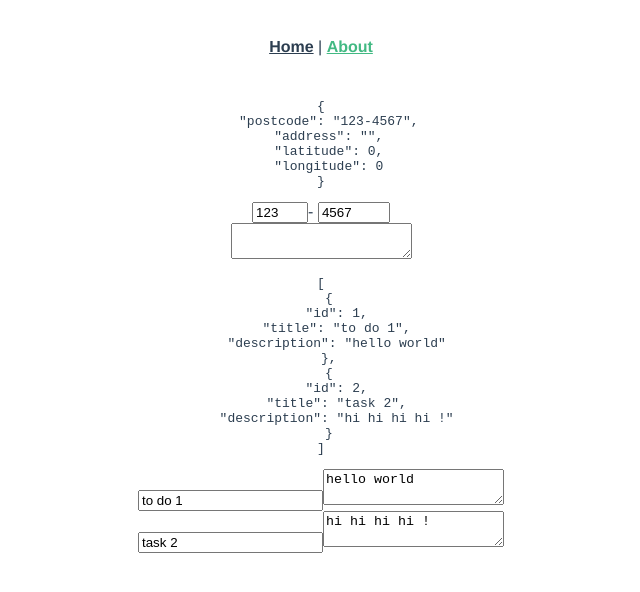
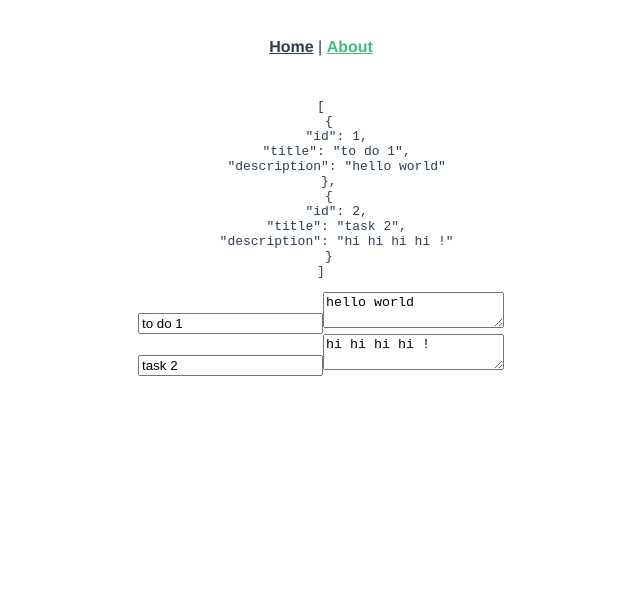
Before and after one commit to uguisu-an/vue-todo, a Vue app: page /about in a window 1280 px wide. Shown: the top 592 px of the page, without its empty margins (319-959 px from the left). Built offline with nearby package versions, Linux system fonts and the light colour scheme.

Commit message:
addressを削除した

```diff
--- a/src/views/About.vue
+++ b/src/views/About.vue
@@ -1,8 +1,5 @@
 <template>
   <div>
-    <pre>{{ address }}</pre>
-    <v-address-input v-model="address" />
-
     <pre>{{ tasks }}</pre>
     <v-task-list-input v-model="tasks" />
   </div>
@@ -10,23 +7,14 @@
 
 <script lang="ts">
 import { Component, Vue } from "vue-property-decorator";
-import VueAddressInput from "../components/VueAddressInput.vue";
 import VueTaskListInput from "../components/VueTaskListInput.vue";
 
 @Component({
   components: {
-    "v-address-input": VueAddressInput,
     "v-task-list-input": VueTaskListInput
   }
 })
 export default class Home extends Vue {
-  address = {
-    postcode: "123-4567",
-    address: "",
-    latitude: 0.0,
-    longitude: 0.0
-  };
-
   tasks = [
     {
       id: 1,
@@ -39,10 +27,5 @@ export default class Home extends Vue {
       description: "hi hi hi hi !"
     }
   ];
-
-  // input() {
-  //   console.info("test");
-  //   // this.$set(this.tasks, i, task);
-  // }
 }
 </script>
```
